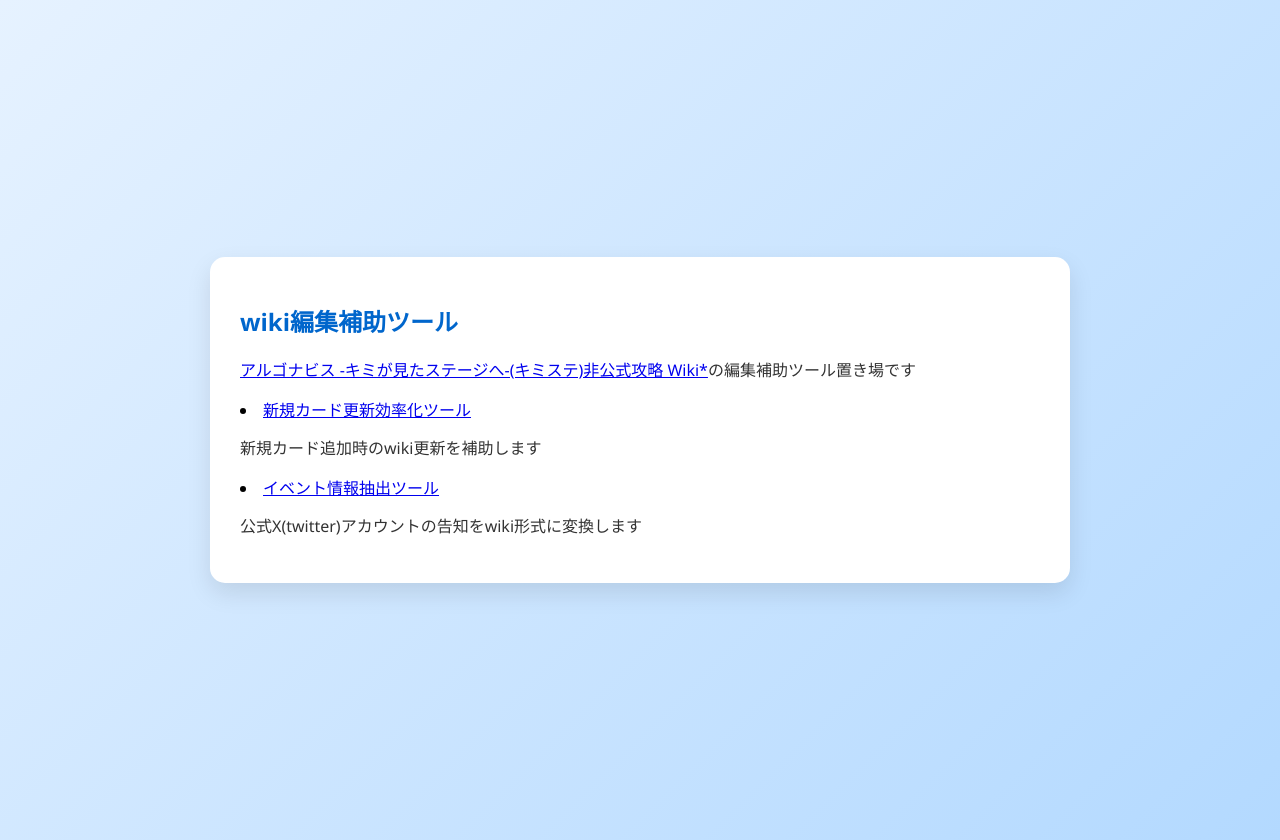
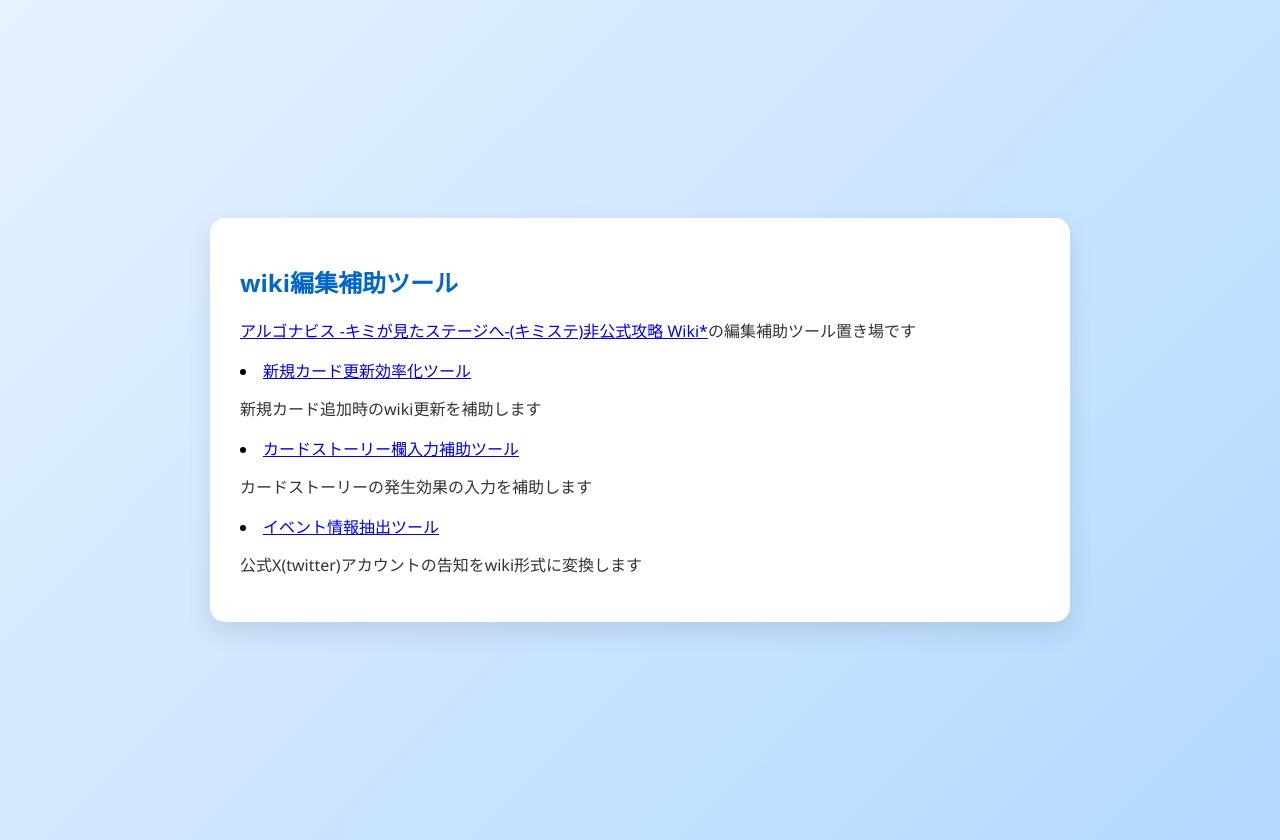
Before and after one commit to tetrapod2657/kimisutewiki-tool, a plain HTML site: page index.html in a window 1280 px wide. Drawn offline with Linux system fonts and the light colour scheme.

Commit message:
Add files via upload

```diff
--- a/index.html
+++ b/index.html
@@ -11,10 +11,12 @@
 <div class="container">
     <h1>wiki編集補助ツール</h1>
     <p><a href="https://wikiwiki.jp/kimisute/">アルゴナビス -キミが見たステージへ-(キミステ)非公式攻略 Wiki*</a>の編集補助ツール置き場です</p>
-<li><a href="newcard_tool.html">新規カード更新効率化ツール</a></li>
-<p style="margin-top: 15px;">新規カード追加時のwiki更新を補助します</p>
-<li><a href="announce_tool.html">イベント情報抽出ツール</a></li>
-<p style="margin-top: 15px;">公式X(twitter)アカウントの告知をwiki形式に変換します</p>
+            <li><a href="newcard_tool.html">新規カード更新効率化ツール</a></li>
+            <p style="margin-top: 15px;">新規カード追加時のwiki更新を補助します</p>
+            <li><a href="card-story-input-tool.html">カードストーリー欄入力補助ツール</a></li>
+            <p style="margin-top: 15px;">カードストーリーの発生効果の入力を補助します</p>
+            <li><a href="announce_tool.html">イベント情報抽出ツール</a></li>
+            <p style="margin-top: 15px;">公式X(twitter)アカウントの告知をwiki形式に変換します</p>
     </div>
 </body>
 </html>
```
